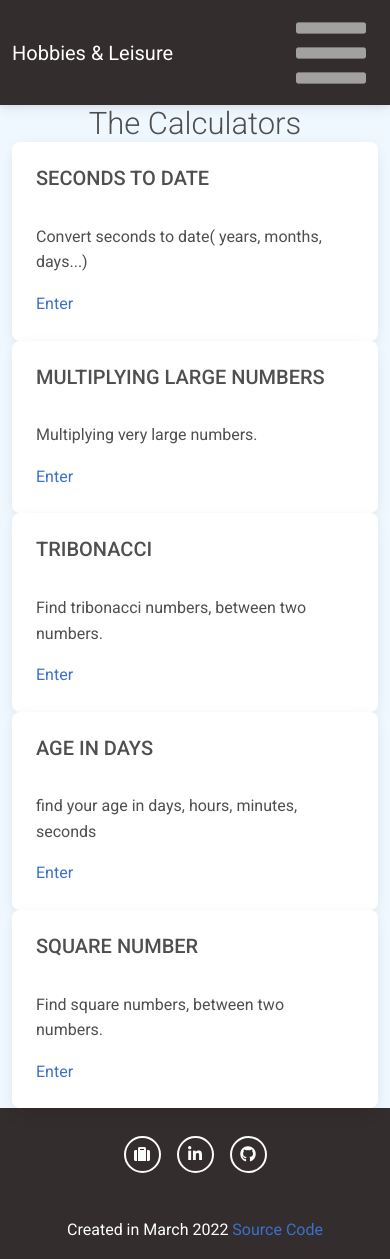
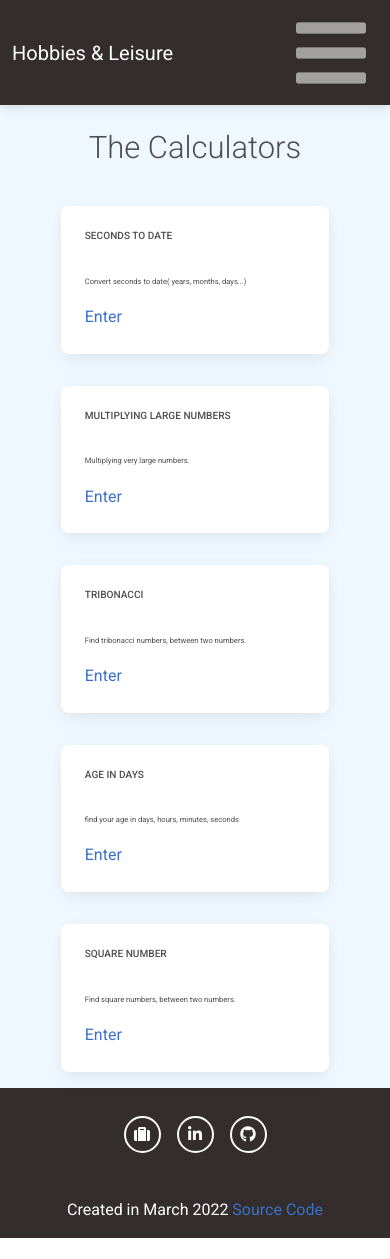
Before and after one commit to amirhatam/loisir, a React (Create React App) app: page /calculator in a window 390 px wide. After the commit the page ends 1238 px from the top, so only its background shows below. Built offline with nearby package versions, Linux system fonts and the light colour scheme.

Commit message:
add responsive styles for page calculators

```diff
--- a/src/views/Calculators.jsx
+++ b/src/views/Calculators.jsx
@@ -5,62 +5,62 @@ export default function Calculator() {
     return (
         <section className='bgc-lightblue'>
             <MDBContainer className='pb-md-5'>
-                <MDBRow >
-                    <MDBCardTitle className='text-center my-md-5 display-5'>The Calculators</MDBCardTitle>
-                    <MDBCol md='4'>
+                <MDBRow className='justify-content-center'>
+                    <MDBCardTitle className='text-center my-md-5 my-4 display-5'>The Calculators</MDBCardTitle>
+                    <MDBCol className='col-md-4 col-9 my-3'>
                         <MDBCard >
                             <MDBCardBody>
-                                <MDBCardTitle className='text-uppercase'>Seconds to date</MDBCardTitle>
+                                <MDBCardTitle className='text-uppercase h6-fs'>Seconds to date</MDBCardTitle>
                                 <br />
-                                <MDBCardText>
+                                <MDBCardText className='p-fs'>
                                     Convert seconds to date( years, months, days...)
                                 </MDBCardText>
                                 <MDBCardLink href='/calculator/seconds-to-date'>Enter</MDBCardLink>
                             </MDBCardBody>
                         </MDBCard>
                     </MDBCol>
-                    <MDBCol md='4'>
+                    <MDBCol className='col-md-4 col-9 my-3'>
                         <MDBCard >
                             <MDBCardBody>
-                                <MDBCardTitle className='text-uppercase'>Multiplying large numbers</MDBCardTitle>
+                                <MDBCardTitle className='text-uppercase h6-fs'>Multiplying large numbers</MDBCardTitle>
                                 <br />
-                                <MDBCardText>
+                                <MDBCardText className='p-fs'>
                                     Multiplying very large numbers.
                                 </MDBCardText>
                                 <MDBCardLink href='/calculator/large-numbers'>Enter</MDBCardLink>
                             </MDBCardBody>
                         </MDBCard>
                     </MDBCol>
-                    <MDBCol md='4'>
+                    <MDBCol className='col-md-4 col-9 my-3'>
                         <MDBCard >
                             <MDBCardBody>
-                                <MDBCardTitle className='text-uppercase'>Tribonacci</MDBCardTitle>
+                                <MDBCardTitle className='text-uppercase h6-fs'>Tribonacci</MDBCardTitle>
                                 <br />
-                                <MDBCardText>
+                                <MDBCardText className='p-fs'>
                                     Find tribonacci numbers, between two numbers.
                                 </MDBCardText>
                                 <MDBCardLink href='/calculator/tribonacci'>Enter</MDBCardLink>
                             </MDBCardBody>
                         </MDBCard>
                     </MDBCol>
-                    <MDBCol md='4' className='mt-md-5'>
+                    <MDBCol className='col-md-4 col-9 my-3'>
                         <MDBCard >
                             <MDBCardBody>
-                                <MDBCardTitle className='text-uppercase'>Age in days</MDBCardTitle>
+                                <MDBCardTitle className='text-uppercase h6-fs'>Age in days</MDBCardTitle>
                                 <br />
-                                <MDBCardText>
+                                <MDBCardText className='p-fs'>
                                     find your age in days, hours, minutes, seconds
                                 </MDBCardText>
                                 <MDBCardLink href='/calculator/age-in-days'>Enter</MDBCardLink>
                             </MDBCardBody>
                         </MDBCard>
                     </MDBCol>
-                    <MDBCol md='4' className='mt-md-5'>
+                    <MDBCol className='col-md-4 col-9 my-3'>
                         <MDBCard >
                             <MDBCardBody>
-                                <MDBCardTitle className='text-uppercase'>Square number</MDBCardTitle>
+                                <MDBCardTitle className='text-uppercase h6-fs'>Square number</MDBCardTitle>
                                 <br />
-                                <MDBCardText className=''>
+                                <MDBCardText className='p-fs'>
                                     Find square numbers, between two numbers.
                                 </MDBCardText>
                                 <MDBCardLink href='/calculator/square-numbers'>Enter</MDBCardLink>
```
Also changed, not shown: 1 other file (tests, documents, lock files or other folders).
